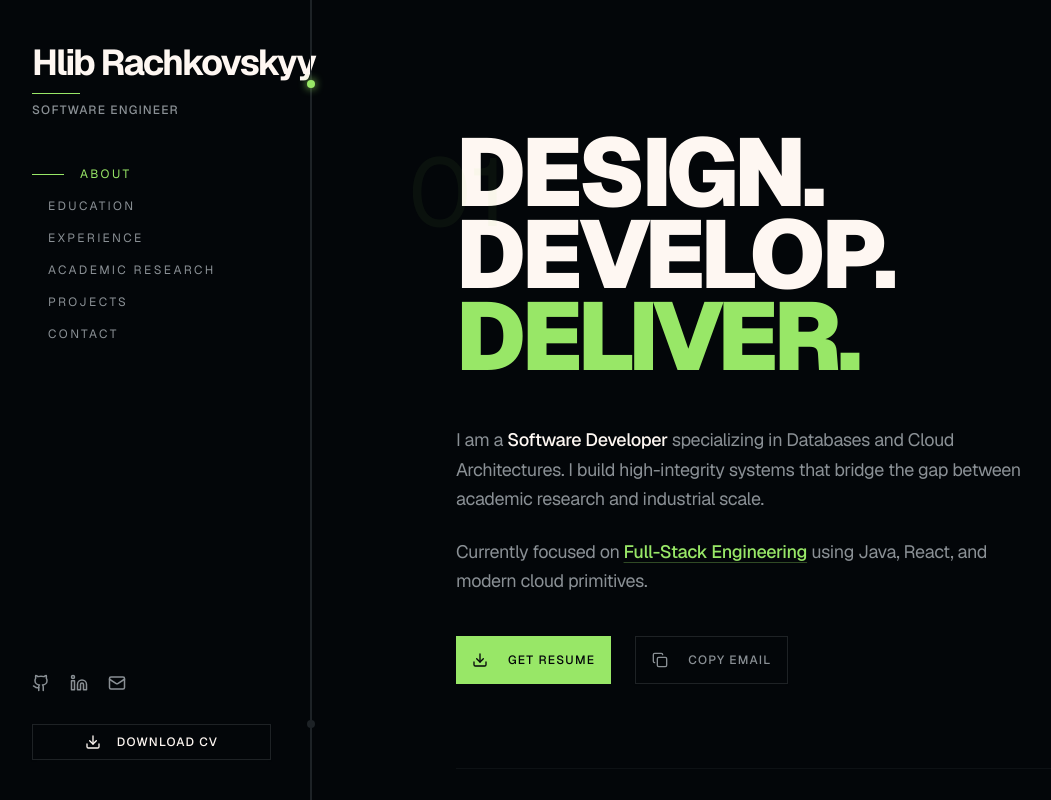
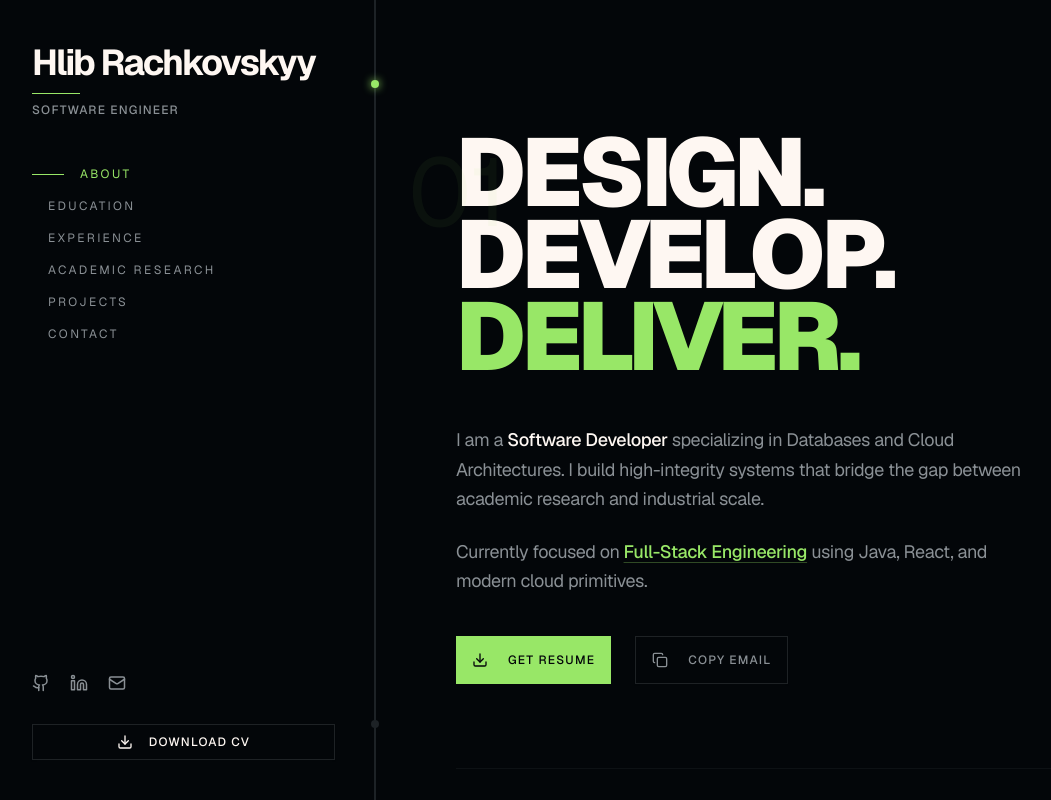
Before and after one commit to Hlib-Rachkovskyy/PortfolioCV, a Next.js app: page / in a window 1280 px wide. Shown: the top 800 px of the page, without its empty margins (8-1059 px from the left). Built offline with nearby package versions, Linux system fonts and the light colour scheme.

Commit message:
fix: changed width size of navigational bar

```diff
--- a/components/portfolio/navigation.tsx
+++ b/components/portfolio/navigation.tsx
@@ -68,7 +68,7 @@ export function Navigation() {
   };
 
   return (
-    <nav className="fixed left-0 top-0 z-50 hidden h-screen w-80 flex-col justify-between border-r border-border bg-background p-10 lg:flex">
+    <nav className="fixed left-0 top-0 z-50 hidden h-screen w-96 flex-col justify-between border-r border-border bg-background p-10 lg:flex">
       {/* Technical Margin Anchor */}
       <div className="absolute right-0 top-0 h-full w-px bg-border">
         <div className="absolute top-[10%] right-[-4px] h-2 w-2 rounded-full bg-primary shadow-[0_0_8px_var(--primary)]" />
@@ -77,7 +77,7 @@ export function Navigation() {
 
       <div className="space-y-12">
         <div className="space-y-2">
-          <h1 className="text-4xl font-sans font-bold leading-tight text-foreground tracking-tighter whitespace-nowrap pr-8">
+          <h1 className="text-4xl font-sans font-bold leading-tight text-foreground tracking-tighter whitespace-nowrap">
             Hlib Rachkovskyy
           </h1>
           <div className="h-px w-12 bg-primary" />
```
